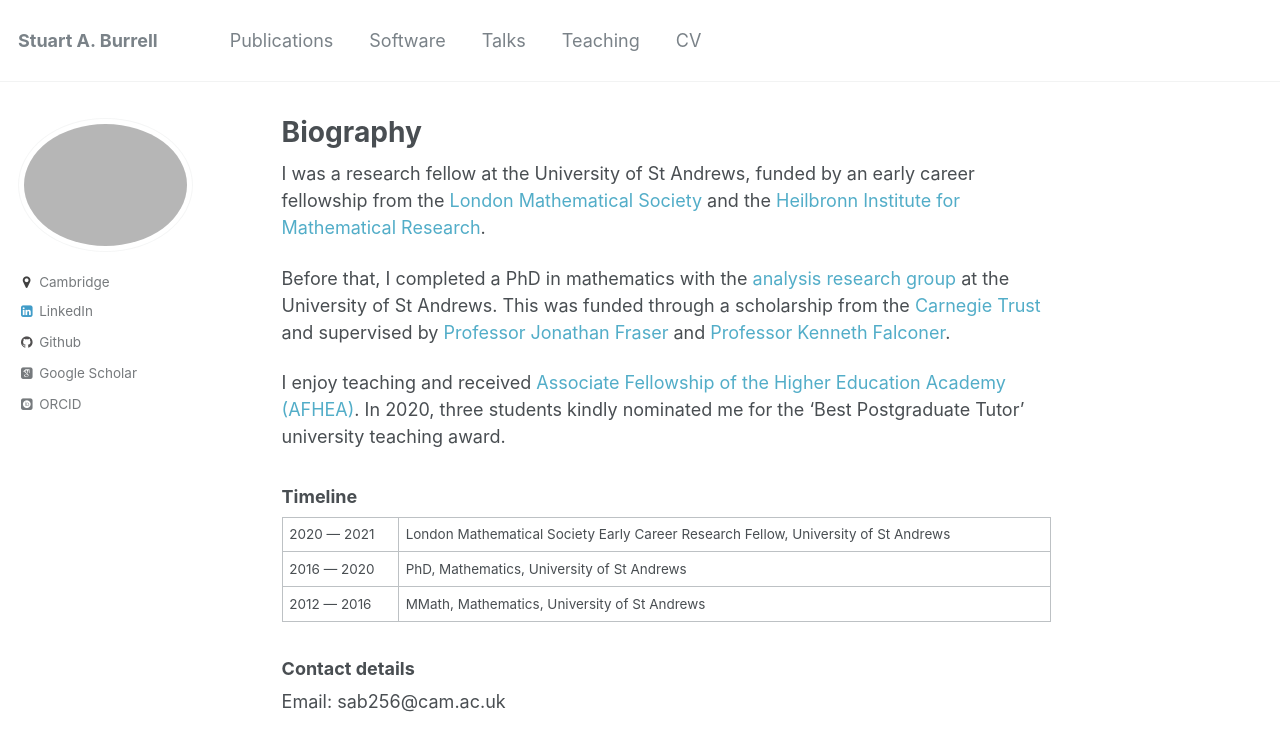
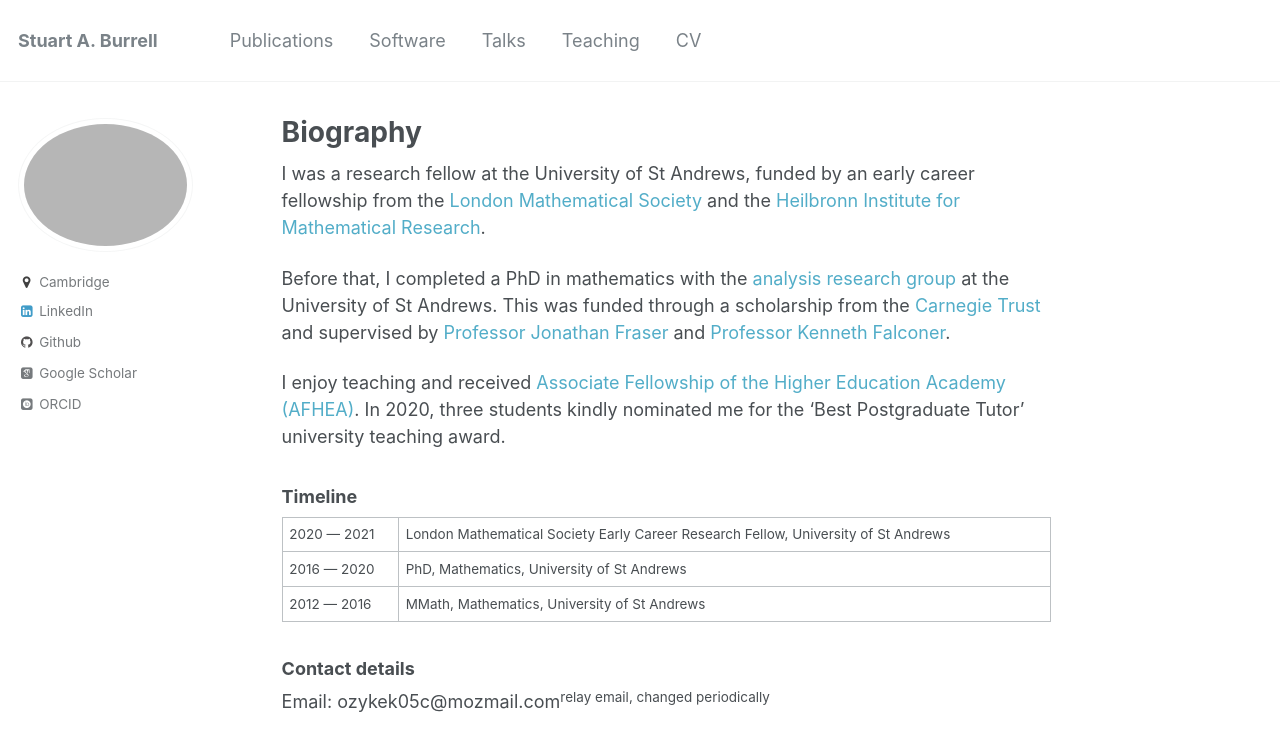
Before and after one commit to stuartburrell/stuartburrell.github.io, a Jekyll site: the page built from _pages/about.md, in a window 1280 px wide. Shown: the top 751 px of the page. Built offline with Jekyll 4.4.1, drawn with Linux system fonts in a browser that asks for light colours; some web fonts are replaced.

Commit message:
Update all

```diff
--- a/_pages/about.md
+++ b/_pages/about.md
@@ -24,4 +24,4 @@ I enjoy teaching and received [Associate Fellowship of the Higher Education Acad
 
 ### Contact details
 
-Email: sab256@cam.ac.uk
+Email: ozykek05c@mozmail.com<sup>relay email, changed periodically</sup>
```
Also changed, not shown: 2 other files.
